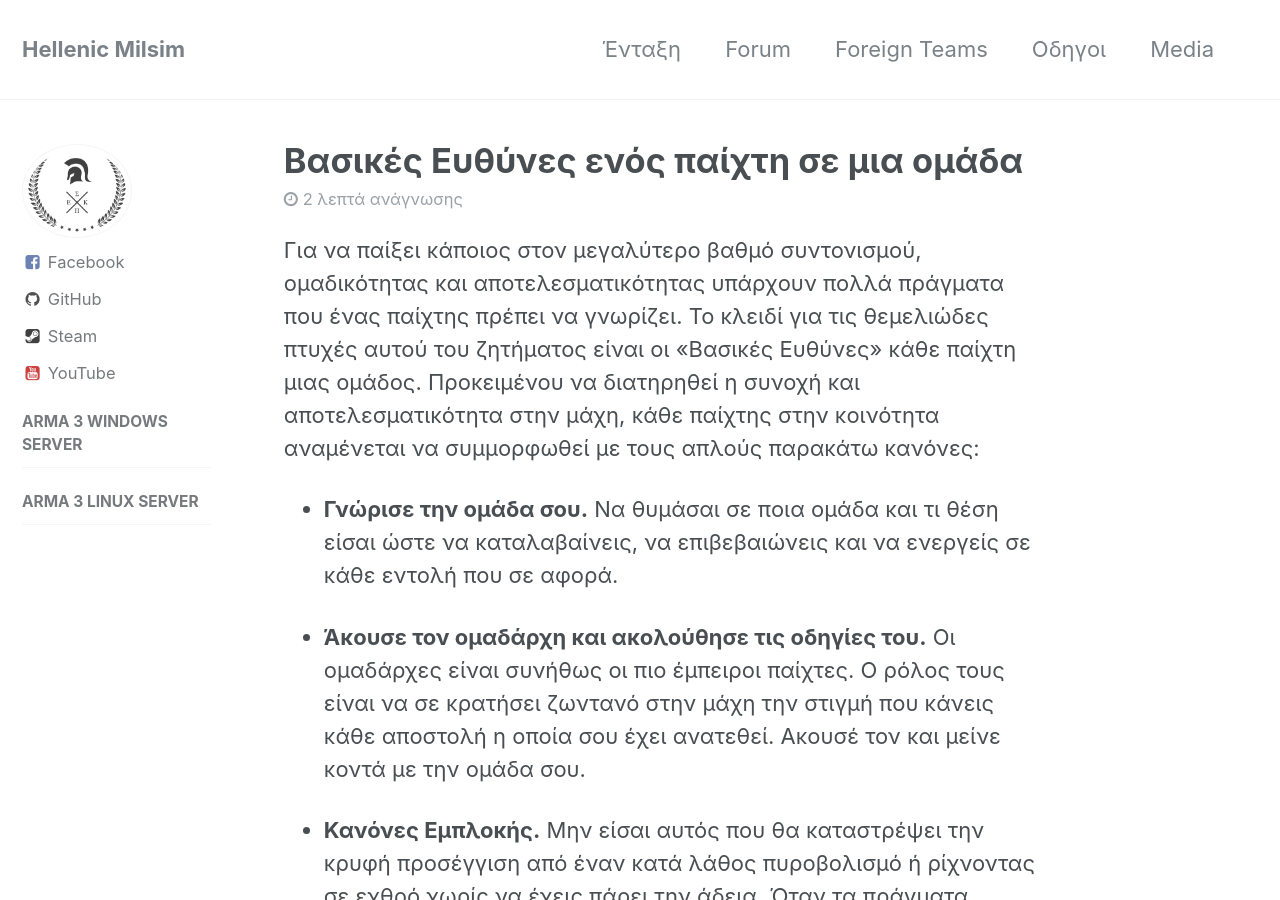
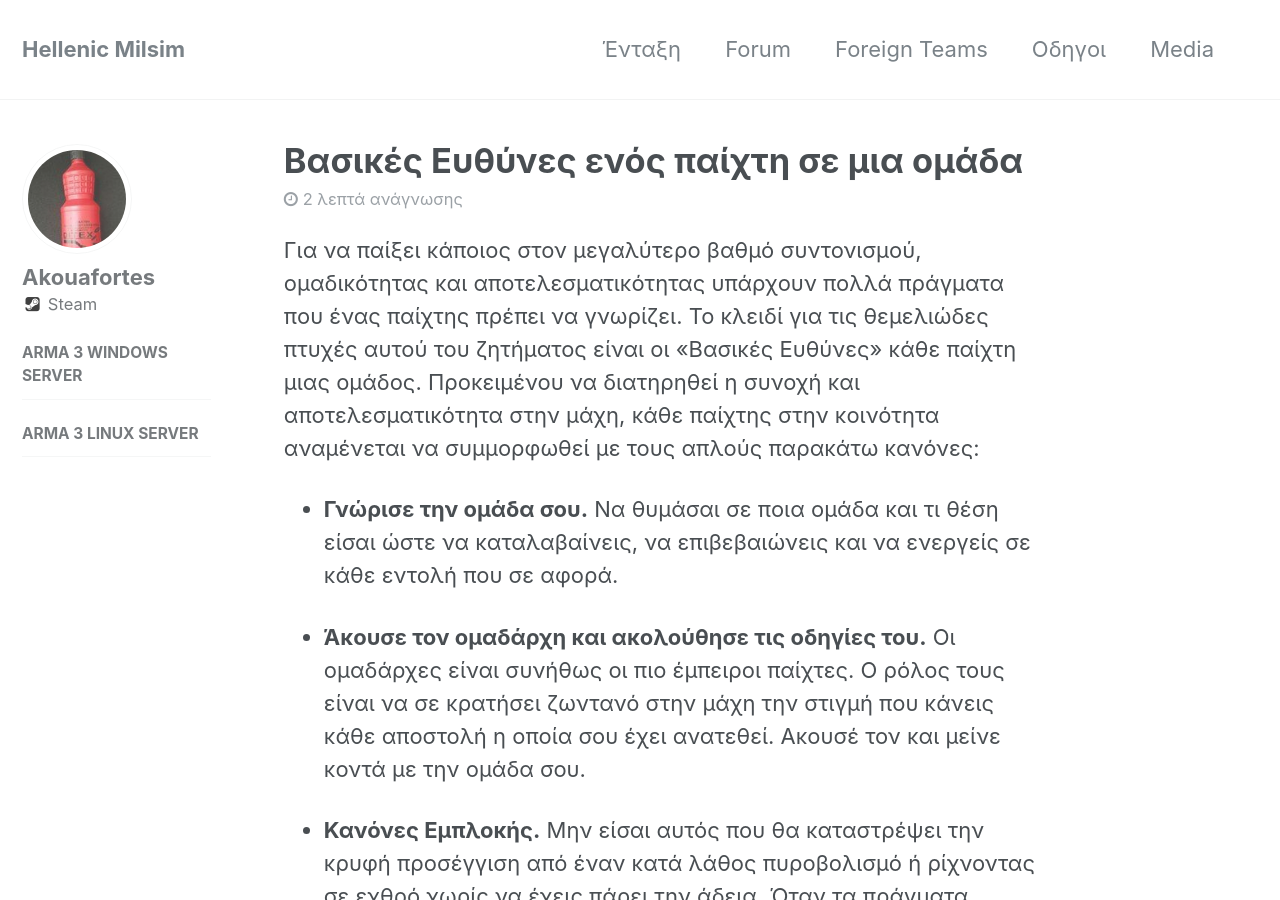
Before and after one commit to SharkGR/Pages, a Jekyll site: the page built from _guides/2017-12-27-efthines-paixti.md, in a window 1280 px wide and 900 px high. Built offline with Jekyll 4.4.1, drawn with Linux system fonts in a browser that asks for light colours.

Commit message:
Add Akouafortes author

```diff
--- a/_data/authors.yml
+++ b/_data/authors.yml
@@ -27,3 +27,8 @@ mak:
   name: "MAK"
   avatar: "/assets/img/authors/leonidas.png"
   steam: 76561198039860708
+
+akouafortes:
+  name: "Akouafortes"
+  avatar: "/assets/img/authors/akouafortes.png"
+  steam: 76561198053590348
```
Also changed, not shown: assets/img/authors/akouafortes.png (added).
